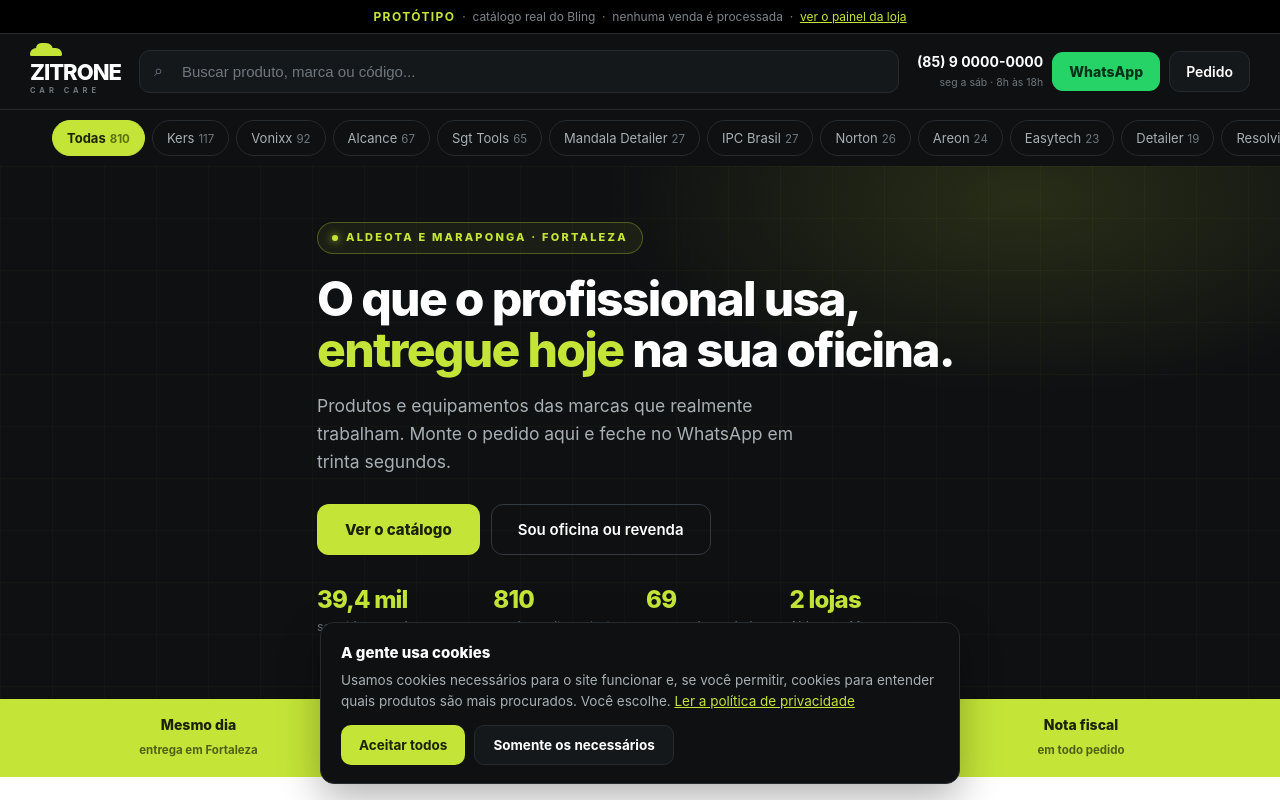
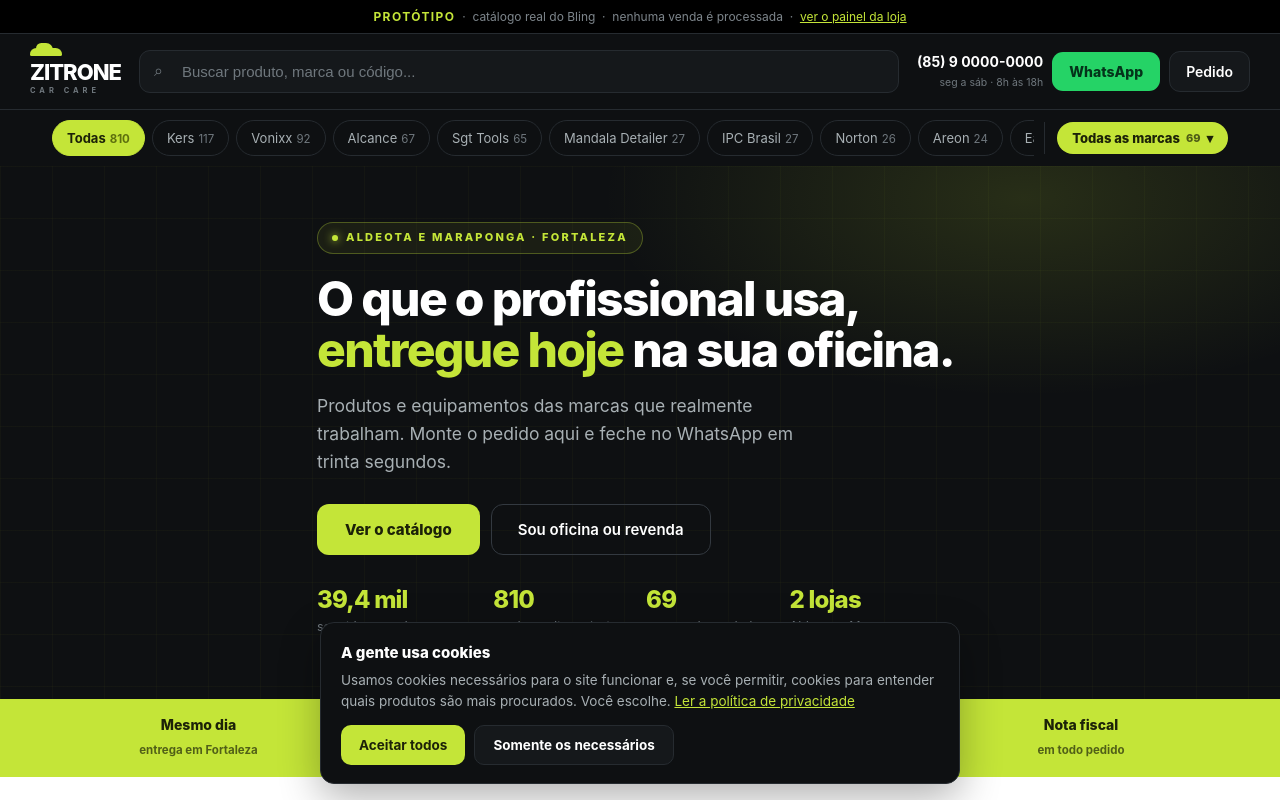
Before and after one commit to cezar-moreira/zitrone, a plain HTML site: page index.html in a window 1280 px wide. Shown: the top 800 px of the page. Drawn offline with Linux system fonts and the light colour scheme.

Commit message:
Add files via upload

```diff
--- a/index.html
+++ b/index.html
@@ -48,9 +48,15 @@ a{color:inherit;text-decoration:none}button{font-family:inherit;cursor:pointer}
 .bP .bo.on{display:flex}
 @media(max-width:920px){.fn{display:none}}
 @media(max-width:660px){.bZ{display:none}.lg .n{font-size:18px}}
-.mkBar{overflow-x:auto;white-space:nowrap;scrollbar-width:none;border-top:1px solid var(--bd);background:var(--pre)}
-.mkBar::-webkit-scrollbar{display:none}
-.mkBar .w{display:flex;gap:7px;padding-top:10px;padding-bottom:10px}
+.mkBar{border-top:1px solid var(--bd);background:var(--pre)}
+.mkBar .w{display:flex;align-items:center;gap:10px;padding-top:10px;padding-bottom:10px}
+.mkRol{flex:1;min-width:0;display:flex;gap:7px;overflow-x:auto;white-space:nowrap;scrollbar-width:none;-webkit-overflow-scrolling:touch;position:relative}
+.mkRol::-webkit-scrollbar{display:none}
+.mkFix{flex-shrink:0;display:flex;align-items:center;gap:7px;padding-left:12px;border-left:1px solid var(--bd)}
+.btTodas{background:var(--lm);color:var(--lmD);border:none;border-radius:22px;font-size:13px;font-weight:800;padding:8px 15px;white-space:nowrap;display:flex;align-items:center;gap:6px}
+.btTodas:hover{background:var(--lm2)}
+.btTodas span{font-size:11px;opacity:.7}
+@media(max-width:560px){.btTodas{padding:8px 12px;font-size:12.5px}.btTodas span{display:none}}
 .ch{font-size:13px;color:#a8b0b4;padding:7px 14px;border-radius:22px;border:1px solid var(--bd);flex-shrink:0;transition:.15s;background:transparent}
 .ch i{font-style:normal;color:#6f777d;font-size:11.5px;margin-left:4px}
 .ch:hover{border-color:var(--lmE);color:#fff}
@@ -318,7 +324,10 @@ footer a:hover{color:var(--lm)}
       <button class="bP" onclick="abrir()">Pedido<span class="bo" id="bolha">0</span></button>
     </div>
   </div>
-  <nav class="mkBar"><div class="w" id="chips"></div></nav>
+  <nav class="mkBar"><div class="w">
+    <div class="mkRol" id="chips"></div>
+    <div class="mkFix"><button class="btTodas" onclick="toggleMarcas()">Todas as marcas <span id="qtMk">69</span> ▾</button></div>
+  </div></nav>
   <div class="mkAll" id="mkAll"><div class="w">
     <h4>TODAS AS MARCAS</h4>
     <input class="mkBusca" id="mkBusca" placeholder="Filtrar marca..." oninput="pintaMarcas()">
@@ -562,8 +571,9 @@ document.getElementById('dicas').innerHTML=DICAS.map(d=>
 function pintaChips(){
  document.getElementById('chips').innerHTML=
   `<div class="ch${FM==='Todas'?' on':''}" onclick="setM(null,'Todas')">Todas<i>${CAT.length}</i></div>`+
-  MARCAS.slice(0,14).map(m=>`<div class="ch${FM===m[0]?' on':''}" onclick="setM(null,'${m[0].replace(/'/g,"\\'")}')">${m[0]}<i>${m[1]}</i></div>`).join('')+
-  `<div class="ch chMais" onclick="toggleMarcas()">+ ver todas as ${MARCAS.length} marcas</div>`;}
+  MARCAS.slice(0,12).map(m=>`<div class="ch${FM===m[0]?' on':''}" onclick="setM(null,'${m[0].replace(/'/g,"\\'")}')">${m[0]}<i>${m[1]}</i></div>`).join('')+
+  '';
+ const q=document.getElementById('qtMk'); if(q) q.textContent=MARCAS.length;}
 function pintaMarcas(){
  const q=(document.getElementById('mkBusca').value||'').toLowerCase();
  document.getElementById('mkGr').innerHTML=MARCAS.filter(m=>!q||m[0].toLowerCase().includes(q))
```
